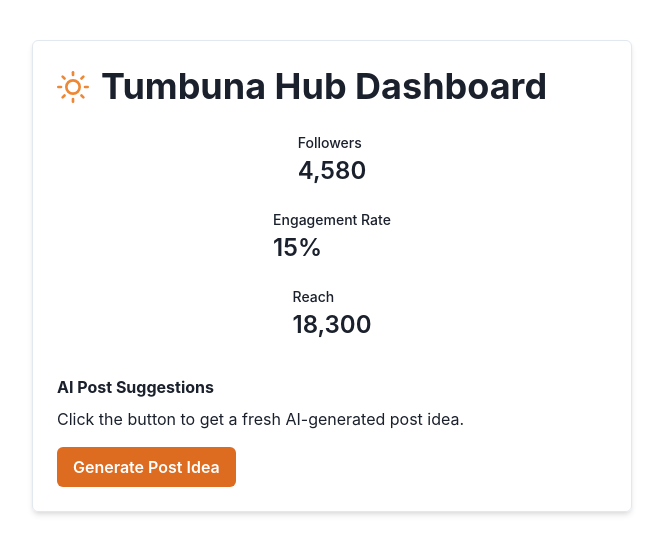
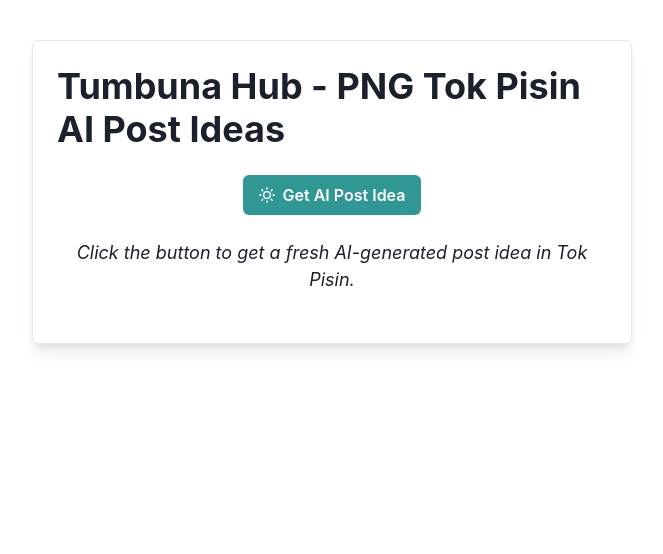
Before and after one commit to PintolDonovan6/Tumbun-Hub, a React (Create React App) app: page / in a window 1280 px wide. Shown: the top 554 px of the page, without its empty margins (308-971 px from the left). Built offline with nearby package versions, Linux system fonts and the light colour scheme.

Commit message:
Update App.js

```diff
--- a/src/App.js
+++ b/src/App.js
@@ -1,91 +1,44 @@
-import React, { useState } from 'react';
-import {
-  ChakraProvider,
-  Box,
-  Heading,
-  Text,
-  VStack,
-  Button,
-  Spinner,
-  useToast,
-  HStack,
-  Stat,
-  StatLabel,
-  StatNumber,
-} from '@chakra-ui/react';
-import { SunIcon } from '@chakra-ui/icons';
+import React, { useState } from "react";
+import { ChakraProvider, Button, Text, VStack, Box, Heading } from "@chakra-ui/react";
+import { SunIcon } from "@chakra-ui/icons";
 
-function App() {
+export default function App() {
+  const [suggestion, setSuggestion] = useState("");
   const [loading, setLoading] = useState(false);
-  const [suggestion, setSuggestion] = useState('');
-  const toast = useToast();
 
-  async function generateSuggestion() {
+  const getAISuggestion = async () => {
     setLoading(true);
-    setSuggestion('');
+    setSuggestion("");
     try {
-      const res = await fetch('/api/generate', {
-        method: 'POST',
-      });
-      if (!res.ok) throw new Error('API error');
-      const data = await res.json();
-      setSuggestion(data.suggestion);
+      const response = await fetch("/api/generate", { method: "POST" });
+      const data = await response.json();
+      setSuggestion(data.suggestion || "AI i no givim tok.");
     } catch (error) {
-      toast({
-        title: 'Error',
-        description: 'Failed to fetch AI suggestion. Please try again.',
-        status: 'error',
-        duration: 4000,
-        isClosable: true,
-      });
+      console.error("Fetch error:", error);
+      setSuggestion("Failed to fetch AI suggestion. Please try again.");
     }
     setLoading(false);
-  }
+  };
 
   return (
     <ChakraProvider>
-      <Box maxW="600px" mx="auto" p={6} mt={10} borderWidth={1} borderRadius="md" boxShadow="md">
-        <HStack mb={6} spacing={3}>
-          <SunIcon boxSize={8} color="orange.400" />
-          <Heading>Tumbuna Hub Dashboard</Heading>
-        </HStack>
-
-        <VStack spacing={5} mb={8}>
-          <Stat>
-            <StatLabel>Followers</StatLabel>
-            <StatNumber>4,580</StatNumber>
-          </Stat>
-          <Stat>
-            <StatLabel>Engagement Rate</StatLabel>
-            <StatNumber>15%</StatNumber>
-          </Stat>
-          <Stat>
-            <StatLabel>Reach</StatLabel>
-            <StatNumber>18,300</StatNumber>
-          </Stat>
+      <Box p={6} maxW="600px" mx="auto" mt={10} borderWidth={1} borderRadius="md" boxShadow="lg">
+        <VStack spacing={6}>
+          <Heading>Tumbuna Hub - PNG Tok Pisin AI Post Ideas</Heading>
+          <Button
+            leftIcon={<SunIcon />}
+            colorScheme="teal"
+            onClick={getAISuggestion}
+            isLoading={loading}
+            loadingText="Generating..."
+          >
+            Get AI Post Idea
+          </Button>
+          <Text fontSize="lg" fontStyle="italic" minH="80px" px={4} textAlign="center">
+            {suggestion || "Click the button to get a fresh AI-generated post idea in Tok Pisin."}
+          </Text>
         </VStack>
-
-        <Box mb={4}>
-          <Text fontWeight="bold" mb={2}>
-            AI Post Suggestions
-          </Text>
-          {loading ? (
-            <Spinner />
-          ) : suggestion ? (
-            <Text fontStyle="italic" p={3} bg="gray.100" borderRadius="md">
-              {suggestion}
-            </Text>
-          ) : (
-            <Text>Click the button to get a fresh AI-generated post idea.</Text>
-          )}
-        </Box>
-
-        <Button colorScheme="orange" onClick={generateSuggestion} isLoading={loading}>
-          Generate Post Idea
-        </Button>
       </Box>
     </ChakraProvider>
   );
 }
-
-export default App;
```
